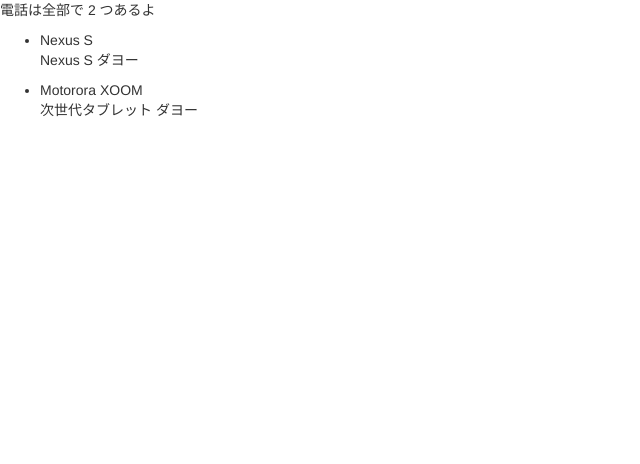
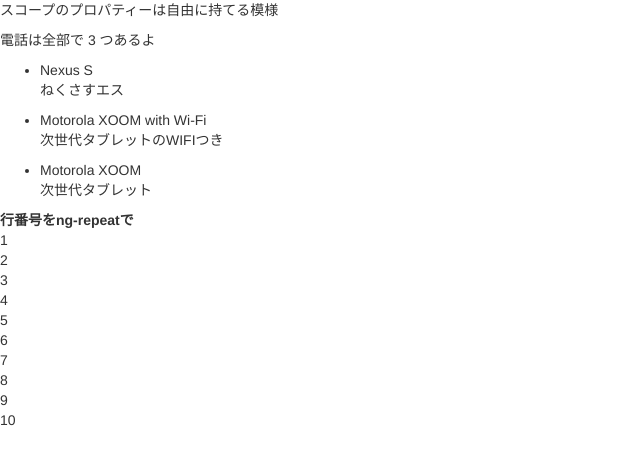
Before and after one commit to hiromisuzuki/learning-angularjs, a website: page angular-phonecat/app/index.html in a window 1280 px wide. Shown: the whole page, without its empty margins (0-640 px from the left). Drawn offline with nearby package versions, Linux system fonts and the light colour scheme.

Commit message:
completed: https://docs.angularjs.org/tutorial/step_02

```diff
--- a/angular-phonecat/app/index.html
+++ b/angular-phonecat/app/index.html
@@ -1,17 +1,22 @@
 <!doctype html>
-<html lang="ja" ng-app>
+<html lang="ja" ng-app="phonecatApp">
 <head>
   <meta charset="utf-8">
-  <title>My HTML File</title>
+  <title>でんわだよ</title>
   <link rel="stylesheet" href="bower_components/bootstrap/dist/css/bootstrap.css">
   <link rel="stylesheet" href="css/app.css">
   <script src="bower_components/angular/angular.js"></script>
+  <script src="js/controllers.js"></script>
 </head>
-<body>
-	<p>電話は全部で 2 つあるよ</p>
+<body ng-controller="PhoneListCtrl">
+	<p>{{property}}</p>
+	<p>電話は全部で {{phones.length}} つあるよ</p>
 	<ul>
-	<li><span>Nexus S</span><p>Nexus S ダヨー</p></li>
-	<li><span>Motorora XOOM</span><p>次世代タブレット ダヨー</p></li>
+	<li ng-repeat="phone in phones"><span>{{phone.name}}</span><p>{{phone.snippet}}</p></li>
 	</ul>
+	<table>
+	<tr><th>行番号をng-repeatで</th></tr>
+	<tr ng-repeat="i in [0,1,2,3,4,5,6,7,8,9]"><td>{{i+1}}</td></tr>
+	</table>
 </body>
 </html>
--- a/angular-phonecat/app/js/controllers.js
+++ b/angular-phonecat/app/js/controllers.js
@@ -1,3 +1,10 @@
 'use strict';
-
-/* Controllers */
+var phonecatApp = angular.module('phonecatApp', []);
+phonecatApp.controller('PhoneListCtrl', function ($scope) {
+	$scope.property = "スコープのプロパティーは自由に持てる模様";
+	$scope.phones = [
+     {'name':'Nexus S', 'snippet':'ねくさすエス'},
+     {'name':'Motorola XOOM with Wi-Fi', 'snippet':'次世代タブレットのWIFIつき'},
+     {'name':'Motorola XOOM', 'snippet':'次世代タブレット'}
+     ];
+});
```
Also changed, not shown: angular-phonecat/test/unit/controllersSpec.js (+8 -3 lines).
